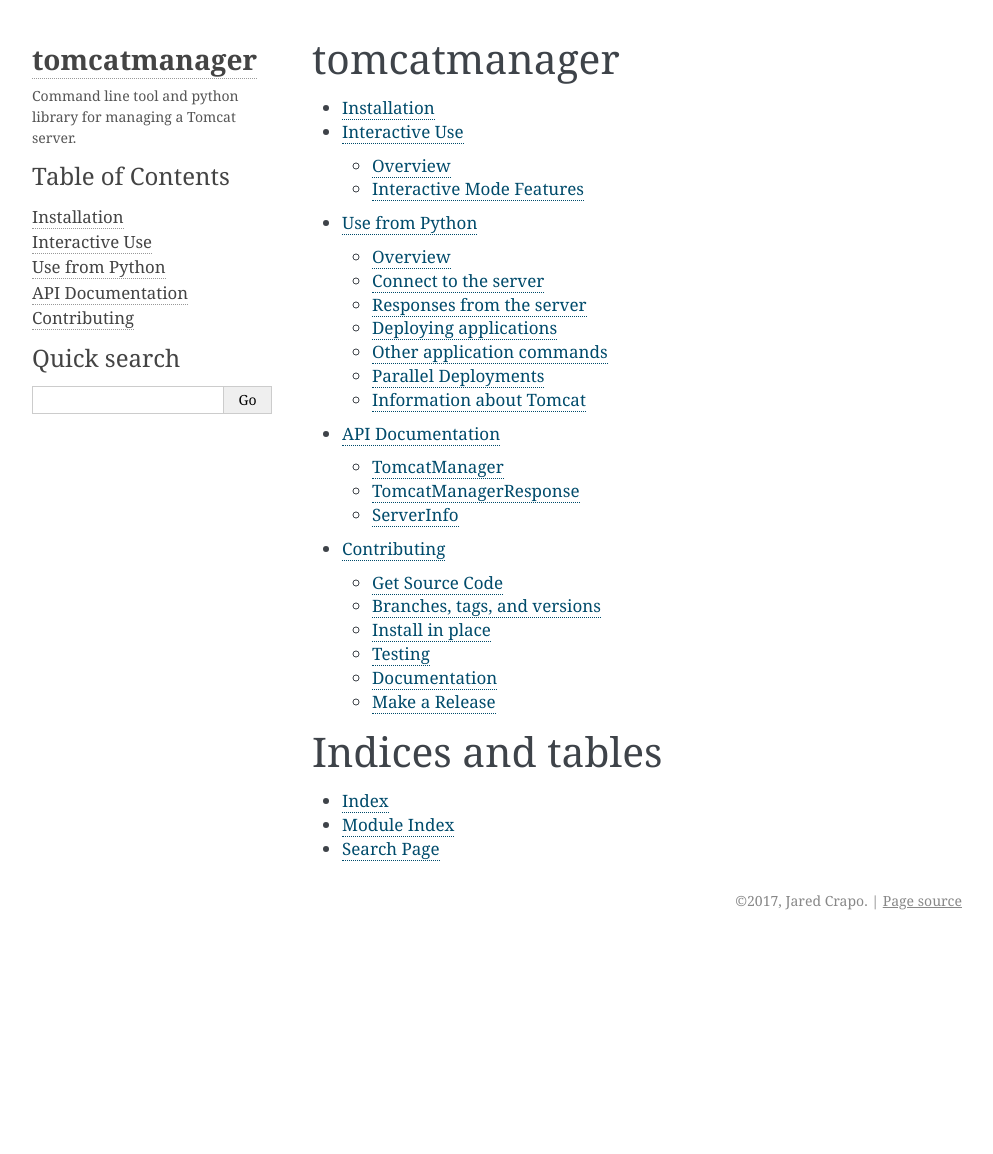
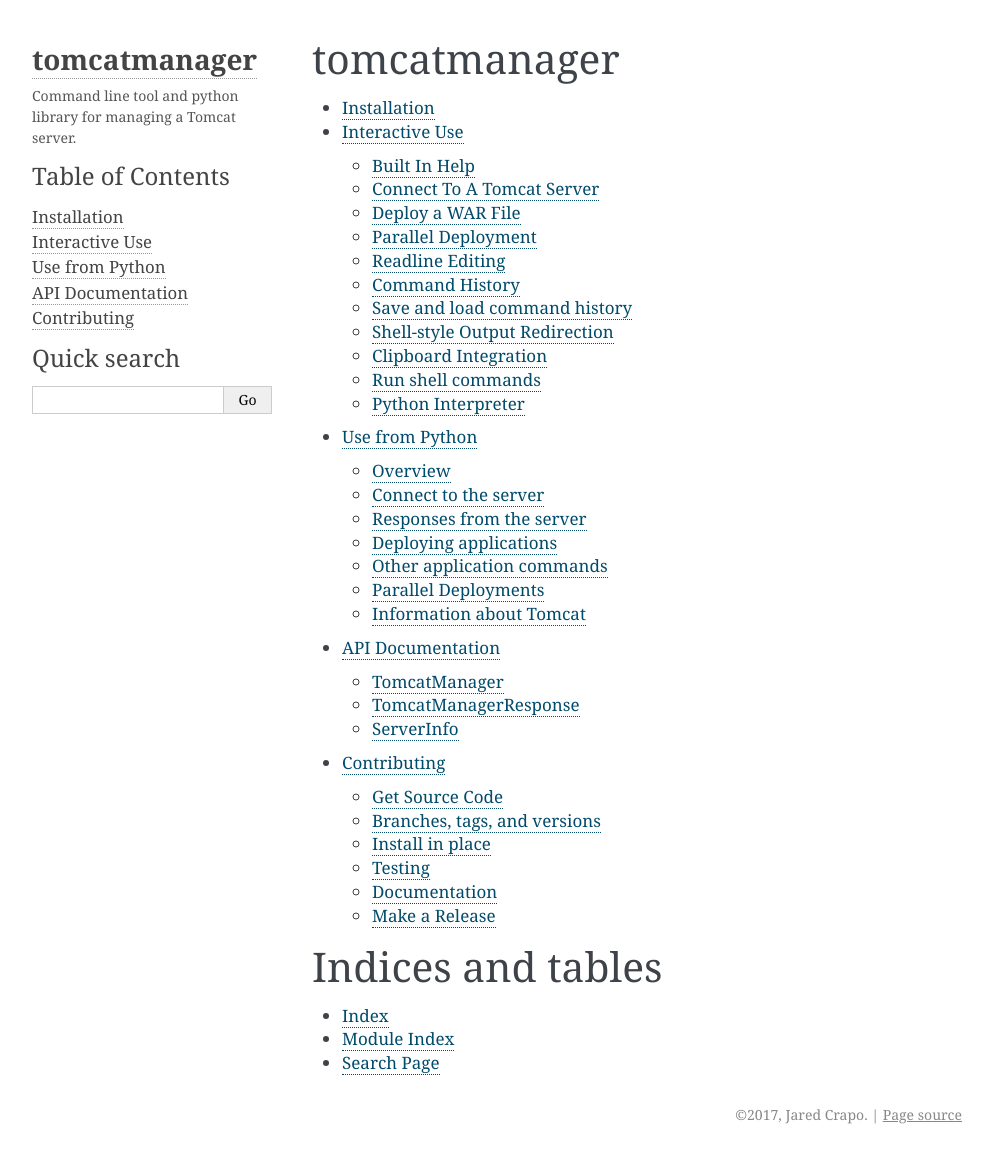
Before and after one commit to tomcatmanager/tomcatmanager, a Sphinx documentation site: the page built from docs/index.rst, in a window 1280 px wide. Shown: the whole page, without its empty margins (148-1141 px from the left). Built offline with Sphinx 7.4.7, drawn with Linux system fonts in a browser that asks for light colours; before the commit the page ends 940 px from its top, so only the background shows below that; some of the changed lines change nothing that is shown.

Commit message:
Write content for interactive use. Closes #16

````diff
--- a/docs/interactive.rst
+++ b/docs/interactive.rst
@@ -1,11 +1,9 @@
 Interactive Use
 ===============
 
-Overview
---------
-
-This script can either be used in command line mode or interactive mode. To
-use interactive mode you can do::
+After installation, you will have a new tool called ``tomcat-manager``. Run
+this with no command line arguments to invoke an interactive, line-oriented
+command interpreter::
 
    $ tomcat-manager
    tomcat-manager> connect http://localhost:8080/manager admin newenglandclamchowder
@@ -17,115 +15,276 @@
    /host-manager            running        0 /usr/share/tomcat7-admin/host-manager
    tomcat-manager> exit
 
-Command line mode might look like::
+Use the ``exit`` or ``quit`` command to exit the interpreter and return to your
+operating system shell.
 
-   $ tomcat-manager --user=admin http://localhost:8080/manager list
-   Password: {you type your password here}
-   Path                     Status  Sessions Directory
-   ------------------------ ------- -------- ------------------------------------
-   /                        running        0 ROOT
-   /manager                 running       17 /usr/share/tomcat7-admin/manager
-   /host-manager            running        0 /usr/share/tomcat7-admin/host-manager
 
-To see all of the valid commands, use interactive mode::
+Built In Help
+-------------
 
-   $ tomcat-manager
+The interactive shell has a built-in list of all available commands::
+
    tomcat-manager> help
-
 
    Documented commands (type help <topic>):
    ========================================
-   EOF      exit_code  license  resources            start       undeploy
-   connect  expire     list     serverinfo           status      version
-   deploy   findleaks  quit     sessions             stop        vminfo
-   exit     help       reload   sslconnectorciphers  threaddump
+   _relative_load  expire       py         save        sslconnectorciphers  vminfo
+   cmdenvironment  findleakers  pyscript   serverinfo  start
+   connect         help         quit       sessions    status
+   deploy          history      redeploy   set         stop
+   edit            license      reload     shell       threaddump
+   exit            list         resources  shortcuts   undeploy
+   exit_code       load         run        show        version
 
    Miscellaneous help topics:
    ==========================
    commandline
 
+As well as help for each command::
 
-For help on a particular command::
+   tomcat-manager> help stop
+   Usage: stop {path} [version]
 
-	$ tomcat-manager
-	tomcat-manager> help connect
-	usage: connect url [username] [password]
-	tomcat-manager>
+   Stop a tomcat application and leave it deployed on the server.
 
-Interactive Mode Features
--------------------------
+     path     The path part of the URL where the application is deployed.
+     version  Optional version string of the application to stop. If the
+              application was deployed with a version string, it must be
+              specified in order to stop the application.
 
-Interactive mode has a rich set of capabilities, mostly provided by the readline library. It keeps a command history, which you can navigate using the up and down arrow keys. You can edit current or previous commands using standard editing keys, and search the history of your commands with `<control>+r`.
+We won't include a detailed explanation of all of the commands here. We will
+walk through how to connect to a Tomcat server, and how to deploy a war file,
+since there are quite a few options for both of those commands. For everything
+else, the built-in help should be sufficient.
 
-Exit interactive mode using the `quit` or `exit` command.
+.. _interactive_connect:
 
-## Options
+Connect To A Tomcat Server
+--------------------------
 
-By default we use the [cmd](https://docs.python.org/3/library/cmd.html) module from the standard python library. If you want more advanced functionality, you can install the [cmd2](https://cmd2.readthedocs.io/en/latest/index.html) package. This script will notice it's there, and will use it, enabling all the nifty tricks described in this section. All of these examples assume that you are at the interactive prompt and have already successfully connected to the Tomcat Manager web app.
+Before you can do anything to a Tomcat server, you need to enter the connection
+information, including the url and the authentication credentials. You can pass
+the connection information on the command line::
 
-### Improved history
+   $ tomcat-manager --user=ace http://localhost:8080/manager
+   Password: {you type your password here}
 
-Show history of all commands
+Or::
 
-	tomcat-manager> history
+   $ tomcat-manager --user=ace --password=newenglandclamchowder \
+   http://localhost:8080/manager
 
-Type `help history` for more options
+You can also enter this information into the interactive prompt::
 
-Run a previous command by string search
+   $ tomcat-manager
+   tomcat-manager> connect http://localhost:8080/manager ace newenglandclamchowder
 
-	tomcat-manager> run rel
+Or::
 
-Type `help run` for more options
+   $ tomcat-manager
+   tomcat-manager> connect http://localhost:8080/manager ace
+   Password: {type your password here}
 
-### Shell-style output redirection
 
-Save the output of the `list` command to a file
+Deploy a WAR File
+-----------------
+
+Tomcat applications are usually packaged as a WAR file, which is really just a
+zip file with a different extension. The ``deploy`` command sends a WAR file to
+the Tomcat server and tells it which URL to deploy that application at.
+
+The WAR file can be located in one of two places: some path on the computer
+that is running Tomcat, or some path on the computer where the command line
+``tomcat-manager`` program is running.
+
+If the WAR file is located on the same server as Tomcat, we call that
+``server``. If the WAR file is located where ``tomcat-manager`` is running, we
+call that ``local``. If the file is already on the server, then we have to tell
+Tomcat where to go find it. If it's ``local``, then we have to send the WAR
+file over the network so Tomcat can deploy it.
+
+For all of these examples, lets assume I have a Tomcat server running far away
+in a data center somewhere, accessible at ``https://www.example.com``. I'm
+running the command line ```tomcat-manager`` program on my laptop.
+We'll also assume that we have already connected to the Tomcat server, using
+one of the methods just described in :ref:`interactive_connect`.
+
+For our first example, let's assume we have a WAR file already on our server,
+in ``/tmp/myfancyapp.war``. To deploy this WAR file to
+``http://www.example.com/fancy``::
+
+   tomcat-manager>deploy server /tmp/myfancyapp.war /fancy
+
+Now let's say I just compiled a WAR file on my laptop. It's available at
+``~/src/sparkles/dist/sparklesv2.0.5.war``. I'd like to deploy it to
+``https://www.example.com/sparkles``::
+
+   tomcat-manager>deploy local ~/src/sparkles/dist/sparklesv2.0.5.war /sparkles
+
+
+Parallel Deployment
+-------------------
+
+Tomcat supports a `parallel deployment feature
+<https://tomcat.apache.org/tomcat-8.5-doc/config/context.html#Parallel_deplo
+yment>`_ which allows multiple versions of the same WAR to be deployed
+simultaneously at the same URL. To utilize this feature, you need to deploy
+an application with a version string. The combination of path and version
+string uniquely identify the application.
+
+Let's revisit our 'sparkles' app. This time when I deploy, I'm going to specify a
+version string:
+
+.. code-block:: none
+
+   tomcat-manager>deploy local ~/src/sparkles/dist/sparklesv2.0.5.war /sparkles v2.0.5
+   tomcat-manager>list
+   Path                     Status  Sessions Directory
+   ------------------------ ------- -------- ------------------------------------
+   /                        running        0 ROOT
+   /manager                 running        0 manager
+   /sparkles                running        0 sparkles##v2.0.5
+
+Later today, I make a bug fix to 'sparkles', and build version 2.0.6 of the
+app. Parallel deployment allows me to deploy two versions of that app at the
+same path, and Tomcat will migrate users to the new version over time as their
+sessions expire in version 2.0.5.
+
+.. code-block:: none
+
+   tomcat-manager>deploy local ~/src/sparkles/dist/sparklesv2.0.6.war /sparkles v2.0.6
+   tomcat-manager>list
+   Path                     Status  Sessions Directory
+   ------------------------ ------- -------- ------------------------------------
+   /                        running        0 ROOT
+   /manager                 running        0 manager
+   /sparkles                running       12 sparkles##v2.0.5
+   /sparkles                running        0 sparkles##v2.0.6
+
+Once all the sessions have been migrated to version 2.0.6, I can undeploy version 2.0.5:
+
+.. code-block:: none
+
+   tomcat-manager>undeploy /sparkles v2.0.5
+   tomcat-manager>list
+   Path                     Status  Sessions Directory
+   ------------------------ ------- -------- ------------------------------------
+   /                        running        0 ROOT
+   /manager                 running        0 manager
+   /sparkles                running        9 sparkles##v2.0.6
+
+The following command support the optional version string, which makes parallel deployment possible:
+
+- deploy
+- undeploy
+- start
+- stop
+- reload
+- sessions
+- expire
+
+
+Readline Editing
+----------------
+
+You can edit current or previous commands using standard ``readline`` editing
+keys. If you aren't familiar with ``readline``, just know that you can use your
+arrow keys, ``home`` to move to the beginning of the line, ``end`` to move to the
+end of the line, and ``delete`` to forward delete characters.
+
+
+Command History
+---------------
+
+Interactive mode keeps a command history, which you can navigate using the
+up and down arrow keys. and search the history of your commands with
+``<control>+r``.
+
+You can view the list of previously issued commands::
+
+   tomcat-manager> history
+
+And run a previous command by string search::
+
+   tomcat-manager> run rel
+
+Or by number::
+
+   tomcat-manager> run 5
+
+Both ``history`` and ``run`` have more options: use the ``help`` command to get
+the details.
+
+
+Save and load command history
+-----------------------------
+
+Save and load command history. Type `help save`, `help load` for details. Using
+this functionality you can save a series of commands to a text file, and then
+quickly load and run them.
+
+
+Shell-style Output Redirection
+------------------------------
+
+Save the output of the ``list`` command to a file::
 
 	tomcat-manager> list > /tmp/tomcat-apps.txt
 
-Search the output of the `vminfo` command
+Search the output of the ``vminfo`` command::
 
 	tomcat-manager> vminfo | grep user.timezone
-	  user.timezone: America/Denver
+	  user.timezone: US/Mountain
 
-### Clipboard integration
+Or the particularly useful::
 
-Copy or append output to clipboard by redirecting but not giving a filename
+   tomcat-manager> threaddump | less
+
+
+Clipboard Integration
+---------------------
+
+You can copy output to the clipboard by redirecting but not giving a filename::
 
 	tomcat-manager> list >
 
-### Save and load command history
+You can also append output to the clipboard using a similar method::
 
-Save and load command history. Type `help save`, `help load` for details. `load` allows you to script commands in a text file and then run them interactively, for example:
+   tomcat-manager> serverinfo >>
 
-	tomcat-manager> load mycommands.txt
 
-### Edit commands using the editor of your choice
+Run shell commands
+------------------
 
-Use EDITOR environment variable to edit the last command, and then execute it
+Use the ``shell`` or ``!`` commands to execute operating system commands (how meta)::
 
-	tomcat-manager> edit
+	tomcat-manager> !ls
 
-### Run shell commands
+Of course tab completion works on shell commands.
 
-	tomcat-manager> ! ls
 
-Tab completion even works on shell commands and files
+Python Interpreter
+------------------------------------
 
-### Launch in-process python interpreter
+You can launch a python interpreter::
 
-	tomcat-manager> py
-
-This launches a python interpreter, with our own objects available. From that python interpreter, you can access the TomcatManager class via like so:
-
-	tomcat-manager> py
+   tomcat-manager> py
 	Python 3.6.1 (default, Apr  4 2017, 09:40:51)
 	[GCC 4.2.1 Compatible Apple LLVM 8.0.0 (clang-800.0.42.1)] on darwin
 	Type "help", "copyright", "credits" or "license" for more information.
 	(InteractiveTomcatManager)
 
-			py <command>: Executes a Python command.
-			py: Enters interactive Python mode.
-			End with ``Ctrl-D`` (Unix) / ``Ctrl-Z`` (Windows), ``quit()``, '`exit()``.
-			Non-python commands can be issued with ``cmd("your command")``.
-			Run python code from external script files with ``run("script.py")``
+      py <command>: Executes a Python command.
+      py: Enters interactive Python mode.
+      End with ``Ctrl-D`` (Unix) / ``Ctrl-Z`` (Windows), ``quit()``, ``exit()``.
+      Non-python commands can be issued with ``cmd("your command")``.
+      Run python code from external script files with ``run("script.py")``
+
+   >>> self.tomcat
+   <tomcatmanager.tomcat_manager.TomcatManager object at 0x10f353550>
+   >>> self.tomcat.is_connected
+   True
+   >>> exit()
+
+As you can see, if you have connected to a Tomcat server, then you will have a ``self.tomcat``
+object available. See :doc:`package` for more information about what you can do with this object.
````
